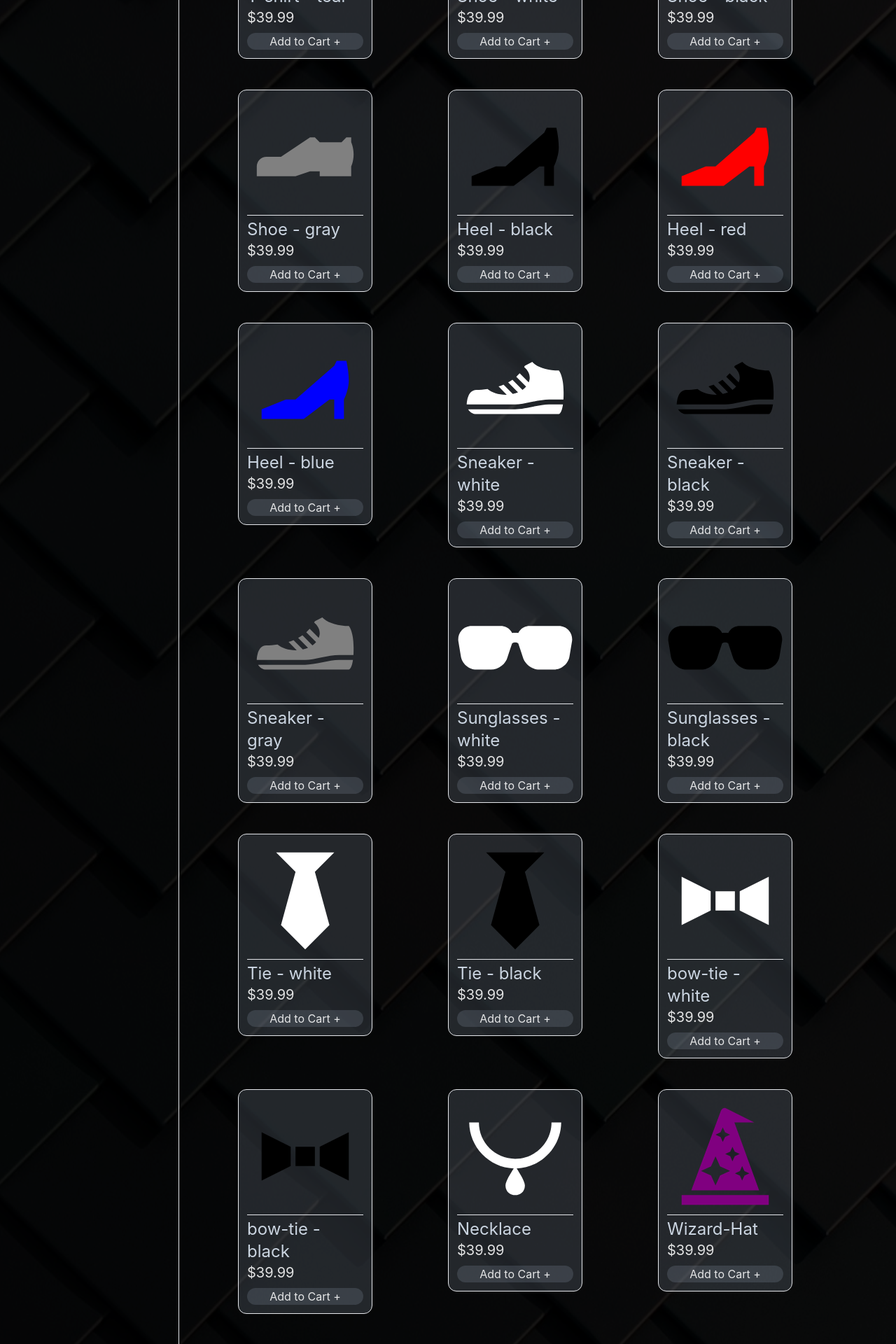
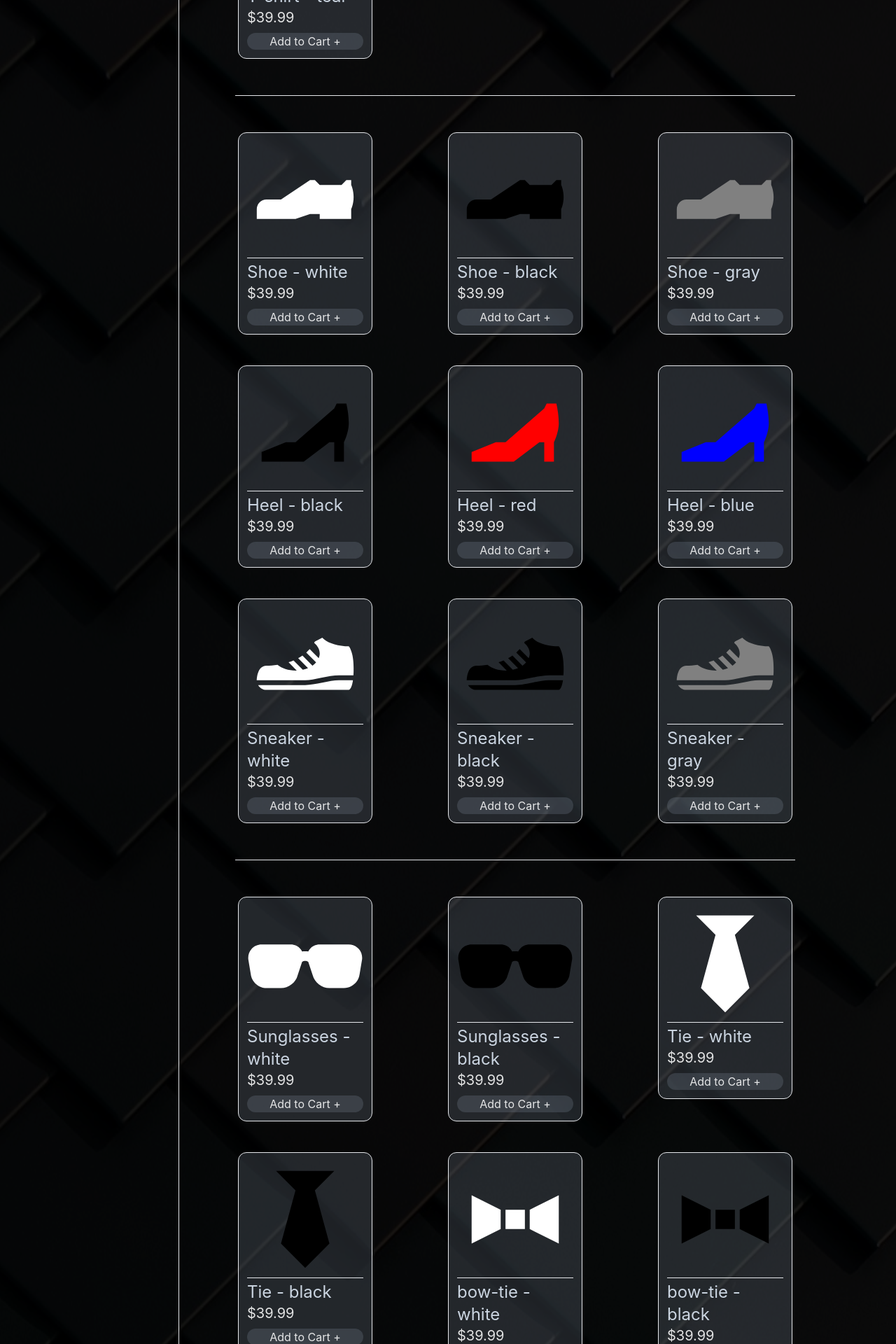
Before and after one commit to Jared588/shopping-cart, a React (Vite) app: page /store in a window 1280 px wide. Shown: the part 1100-3020 px from the top of the page at 70% size. Built offline with nearby package versions, Linux system fonts and the light colour scheme.

Commit message:
Improve store layout

```diff
--- a/src/routes/Store.jsx
+++ b/src/routes/Store.jsx
@@ -39,11 +39,17 @@ function Store() {
                             {shirt}
                         </div>
                     ))}
+                  </div>
+                  <hr className='m-10'/>
+                  <div data-testid="items-container" className="items-container gap-5 slide-in">
                     {shoes.map((shoe, index) => (
                         <div key={index}>
                             {shoe}
                         </div>
                     ))}
+                  </div>
+                  <hr className='m-10'/>
+                  <div data-testid="items-container" className="items-container gap-5 slide-in">
                     {misc.map((item, index) => (
                         <div key={index}>
                             {item}
```
